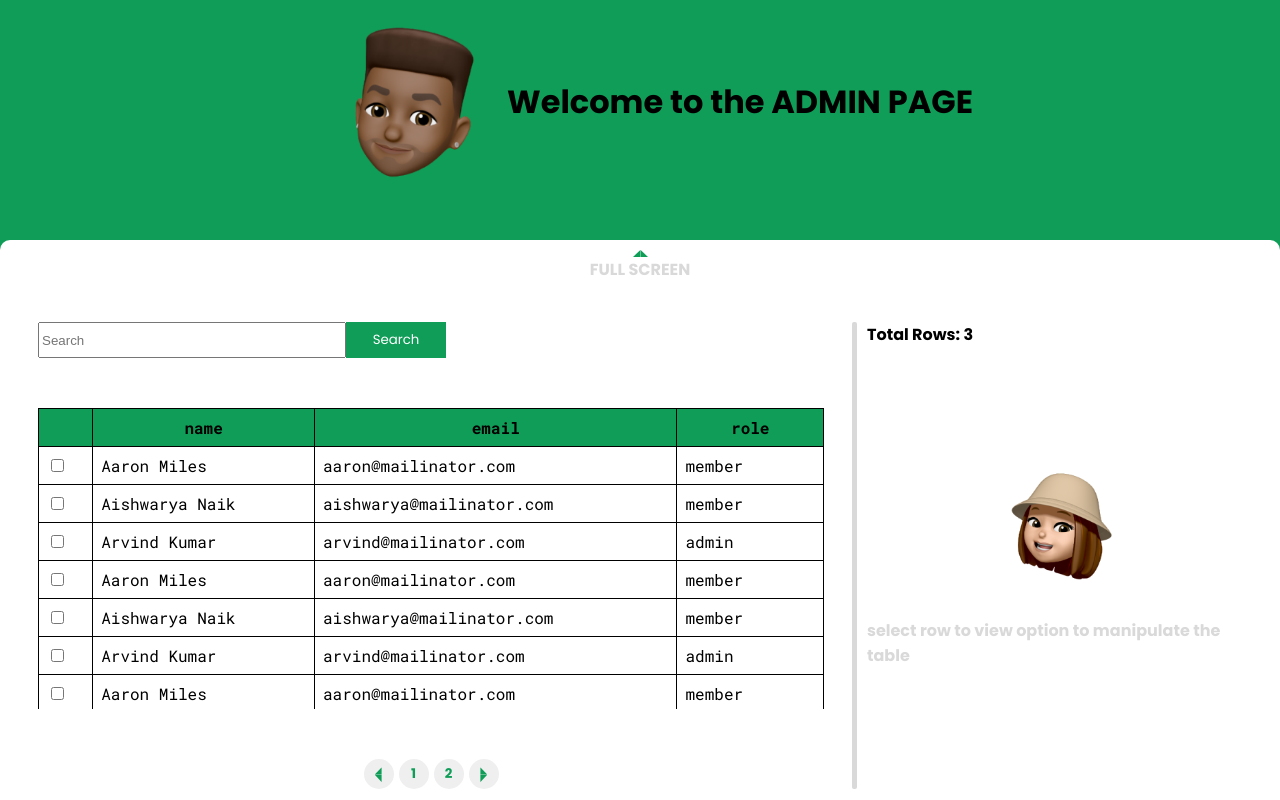
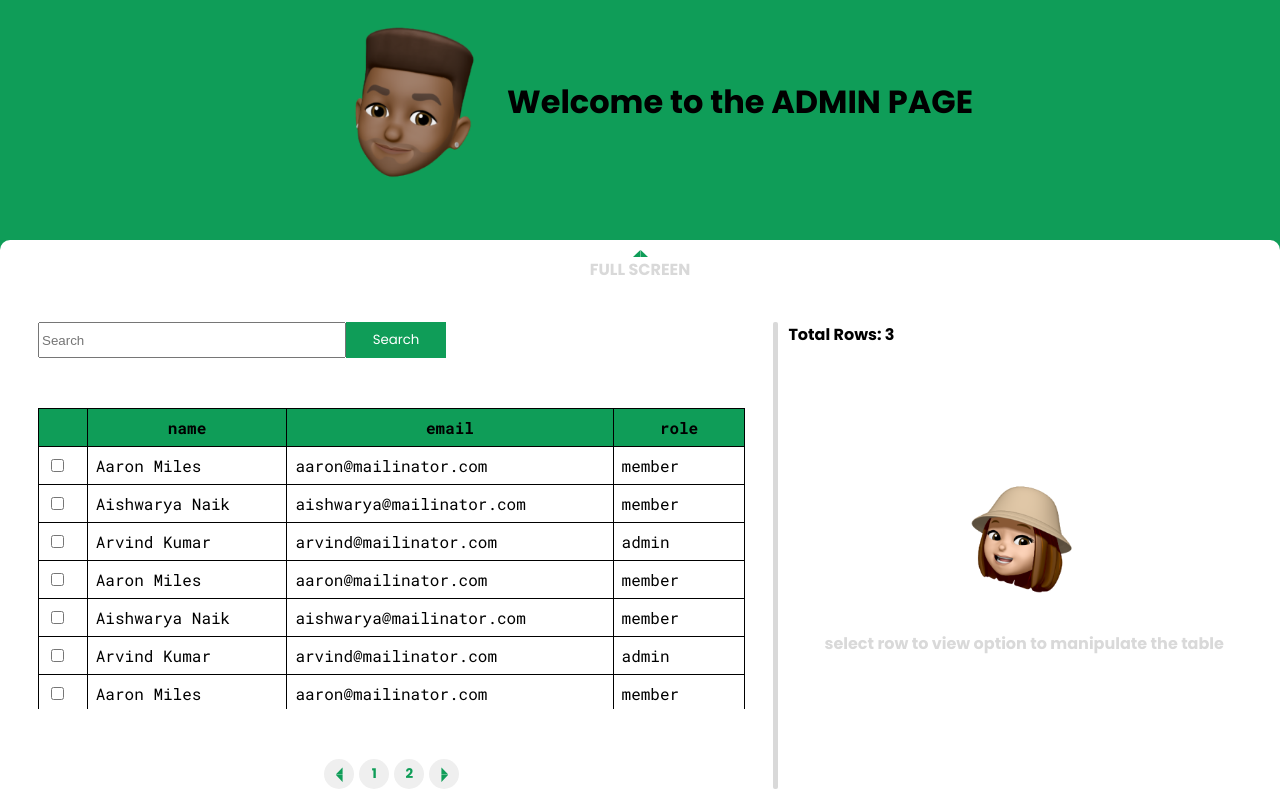
Before and after one commit to suvel/admin_basic, a React (Create React App) app: page / in a window 1280 px wide. Built offline with nearby package versions, Linux system fonts and the light colour scheme.

Commit message:
updated layout

```diff
--- a/src/Wrkspace/style.css
+++ b/src/Wrkspace/style.css
@@ -37,11 +37,11 @@
 }
 
 .Wrkspace_dataContainer > div:nth-child(1) {
-  flex: 2;
+  flex: 3;
 }
 
 .Wrkspace_dataContainer > div:last-child {
-  flex: 1;
+  flex: 2;
 }
 
 .Wrkspace_fullscreen_toggler img {
```
